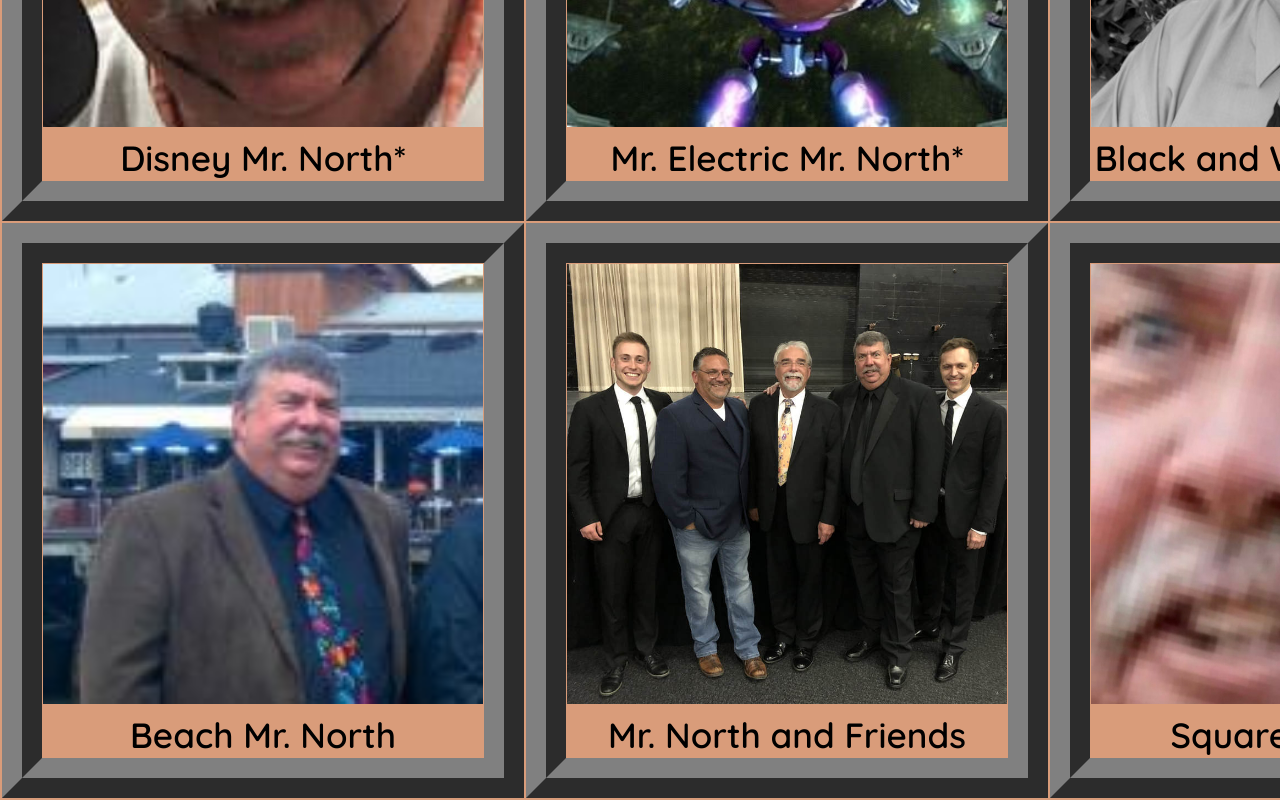
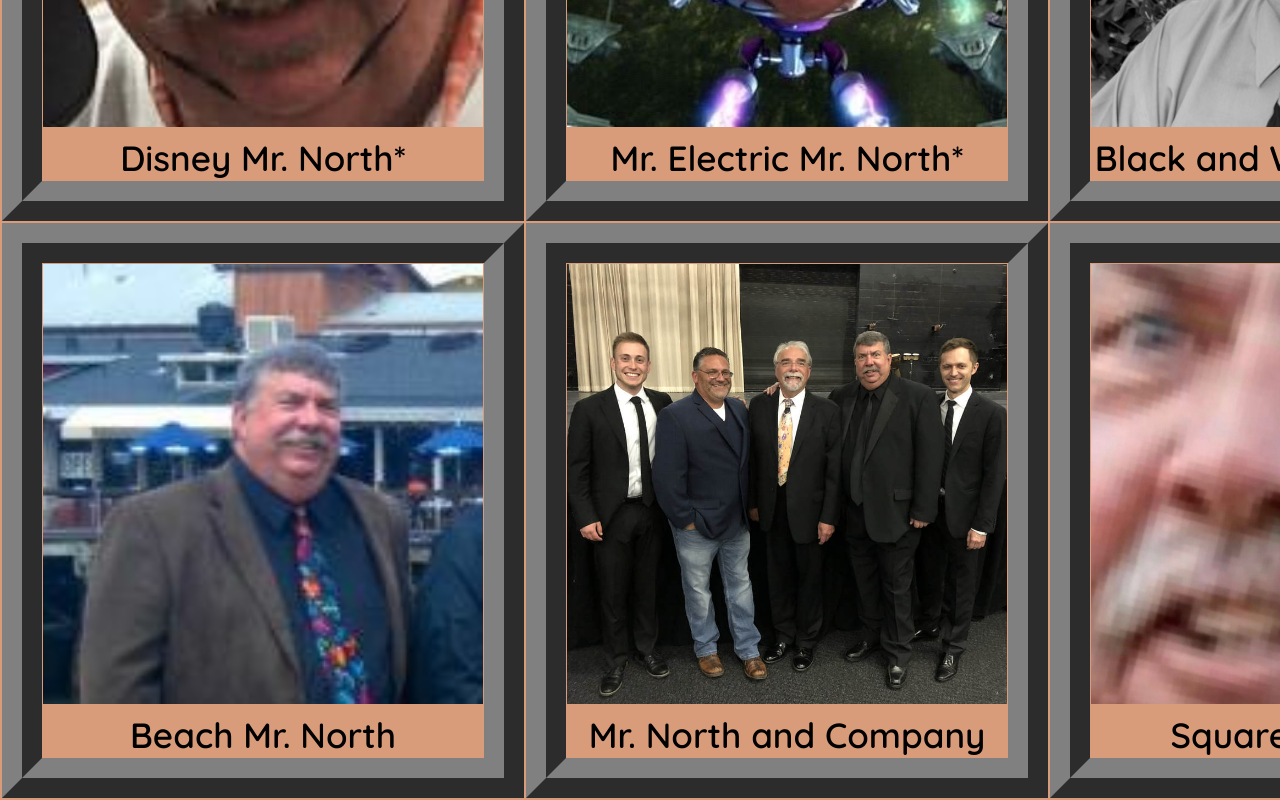
Before and after one commit to bradnorth/bradnorth.github.io, a plain HTML site: page page2.html in a window 1280 px wide. Shown: the part 1075-1875 px from the top of the page. Drawn offline with Linux system fonts and the light colour scheme.

Commit message:
friends - company

```diff
--- a/page2.html
+++ b/page2.html
@@ -33,7 +33,7 @@
 	</tr>
 	<tr>
 	   <td class="mrnorthpics"> <img src="north5.JPG" width="440px"> <br> Beach Mr. North  </td>
-    	   <td class="mrnorthpics"> <img src="bandteachers.jpg" width="440px"> <br> Mr. North and Friends </td>
+    	   <td class="mrnorthpics"> <img src="bandteachers.jpg" width="440px"> <br> Mr. North and Company </td>
     	   <td class="mrnorthpics"> <img src="square.jpg" width="440px"> <br> Square Mr. North </td>
 	</tr>
 </body>
```
